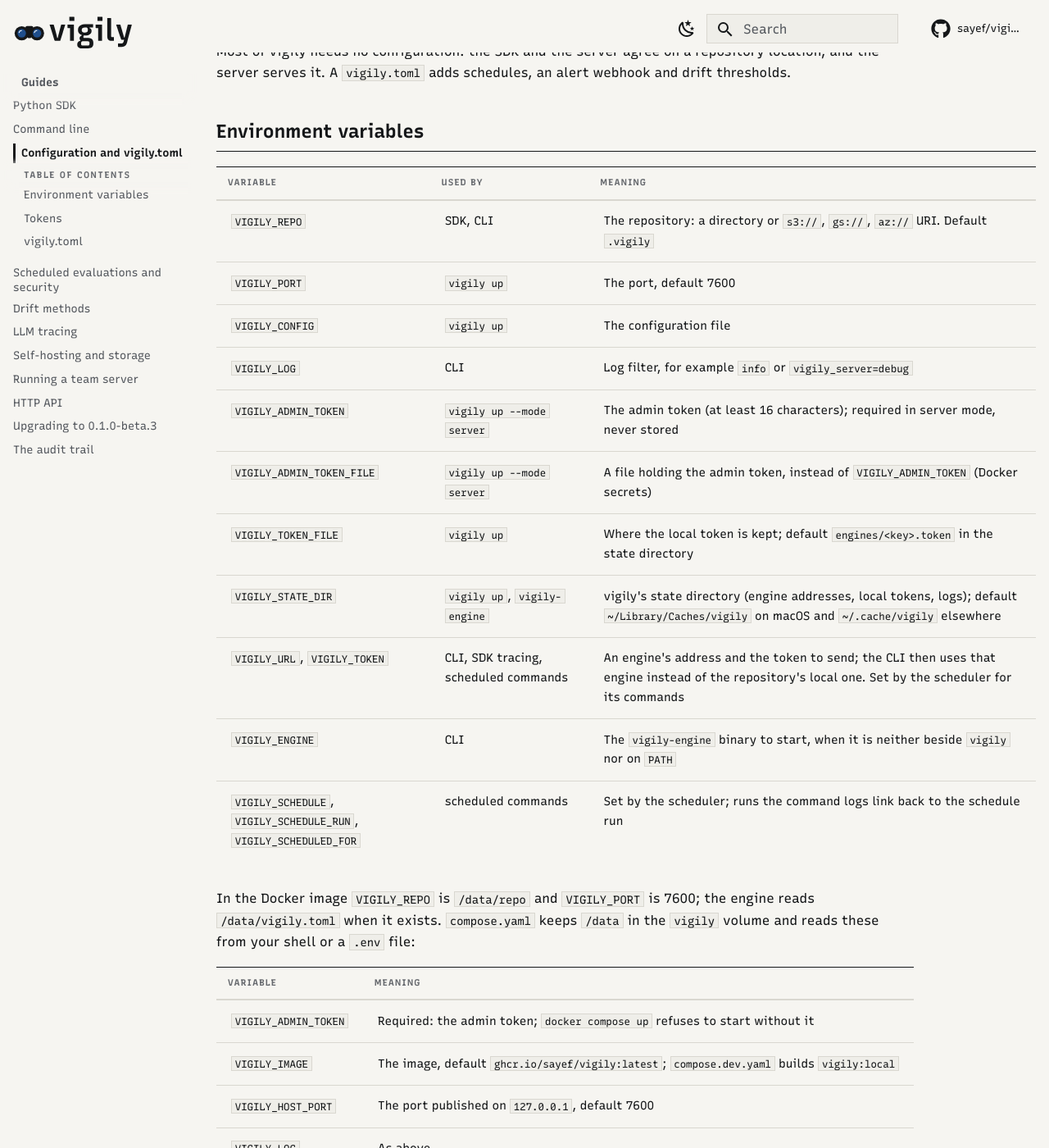
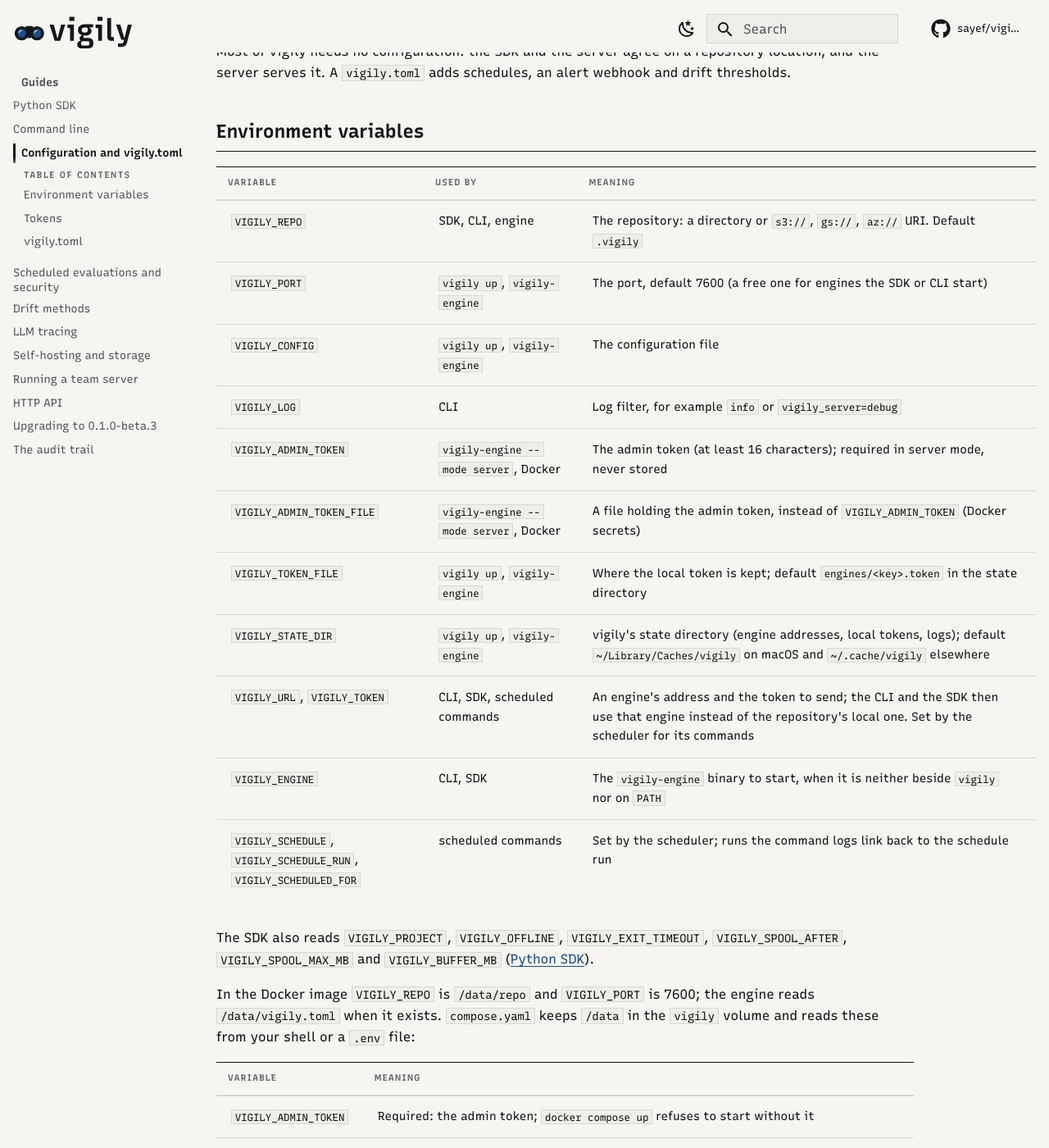
Before and after one commit to sayef/vigily, an MkDocs documentation site: the page built from docs/guides/configuration.md, in a window 1280 px wide and 1400 px high, scrolled down 218 px. Shown: the whole window at 82% size. Built offline with MkDocs 1.6.1 and Material for MkDocs 9.7.7, drawn with Linux system fonts in a browser that asks for light colours; comment, search, counter and statistics services are not loaded.

Commit message:
Bring the guides in line with the engine as the only writer

```diff
--- a/docs/guides/configuration.md
+++ b/docs/guides/configuration.md
@@ -7,17 +7,20 @@ the server serves it. A `vigily.toml` adds schedules, an alert webhook and drift
 
 | Variable | Used by | Meaning |
 |---|---|---|
-| `VIGILY_REPO` | SDK, CLI | The repository: a directory or `s3://`, `gs://`, `az://` URI. Default `.vigily` |
-| `VIGILY_PORT` | `vigily up` | The port, default 7600 |
-| `VIGILY_CONFIG` | `vigily up` | The configuration file |
+| `VIGILY_REPO` | SDK, CLI, engine | The repository: a directory or `s3://`, `gs://`, `az://` URI. Default `.vigily` |
+| `VIGILY_PORT` | `vigily up`, `vigily-engine` | The port, default 7600 (a free one for engines the SDK or CLI start) |
+| `VIGILY_CONFIG` | `vigily up`, `vigily-engine` | The configuration file |
 | `VIGILY_LOG` | CLI | Log filter, for example `info` or `vigily_server=debug` |
-| `VIGILY_ADMIN_TOKEN` | `vigily up --mode server` | The admin token (at least 16 characters); required in server mode, never stored |
-| `VIGILY_ADMIN_TOKEN_FILE` | `vigily up --mode server` | A file holding the admin token, instead of `VIGILY_ADMIN_TOKEN` (Docker secrets) |
-| `VIGILY_TOKEN_FILE` | `vigily up` | Where the local token is kept; default `engines/<key>.token` in the state directory |
+| `VIGILY_ADMIN_TOKEN` | `vigily-engine --mode server`, Docker | The admin token (at least 16 characters); required in server mode, never stored |
+| `VIGILY_ADMIN_TOKEN_FILE` | `vigily-engine --mode server`, Docker | A file holding the admin token, instead of `VIGILY_ADMIN_TOKEN` (Docker secrets) |
+| `VIGILY_TOKEN_FILE` | `vigily up`, `vigily-engine` | Where the local token is kept; default `engines/<key>.token` in the state directory |
 | `VIGILY_STATE_DIR` | `vigily up`, `vigily-engine` | vigily's state directory (engine addresses, local tokens, logs); default `~/Library/Caches/vigily` on macOS and `~/.cache/vigily` elsewhere |
-| `VIGILY_URL`, `VIGILY_TOKEN` | CLI, SDK tracing, scheduled commands | An engine's address and the token to send; the CLI then uses that engine instead of the repository's local one. Set by the scheduler for its commands |
-| `VIGILY_ENGINE` | CLI | The `vigily-engine` binary to start, when it is neither beside `vigily` nor on `PATH` |
+| `VIGILY_URL`, `VIGILY_TOKEN` | CLI, SDK, scheduled commands | An engine's address and the token to send; the CLI and the SDK then use that engine instead of the repository's local one. Set by the scheduler for its commands |
+| `VIGILY_ENGINE` | CLI, SDK | The `vigily-engine` binary to start, when it is neither beside `vigily` nor on `PATH` |
 | `VIGILY_SCHEDULE`, `VIGILY_SCHEDULE_RUN`, `VIGILY_SCHEDULED_FOR` | scheduled commands | Set by the scheduler; runs the command logs link back to the schedule run |
+
+The SDK also reads `VIGILY_PROJECT`, `VIGILY_OFFLINE`, `VIGILY_EXIT_TIMEOUT`, `VIGILY_SPOOL_AFTER`,
+`VIGILY_SPOOL_MAX_MB` and `VIGILY_BUFFER_MB` ([Python SDK](python-sdk.md)).
 
 In the Docker image `VIGILY_REPO` is `/data/repo` and `VIGILY_PORT` is 7600; the engine reads
 `/data/vigily.toml` when it exists. `compose.yaml` keeps `/data` in the `vigily` volume and reads
```
Also changed, not shown: DESIGN.md (+1 -1 lines), docs/faq.md (+10 -5 lines), docs/guides/scheduled-evals.md (+1 -1 lines), docs/guides/storage.md (+10 -4 lines).
